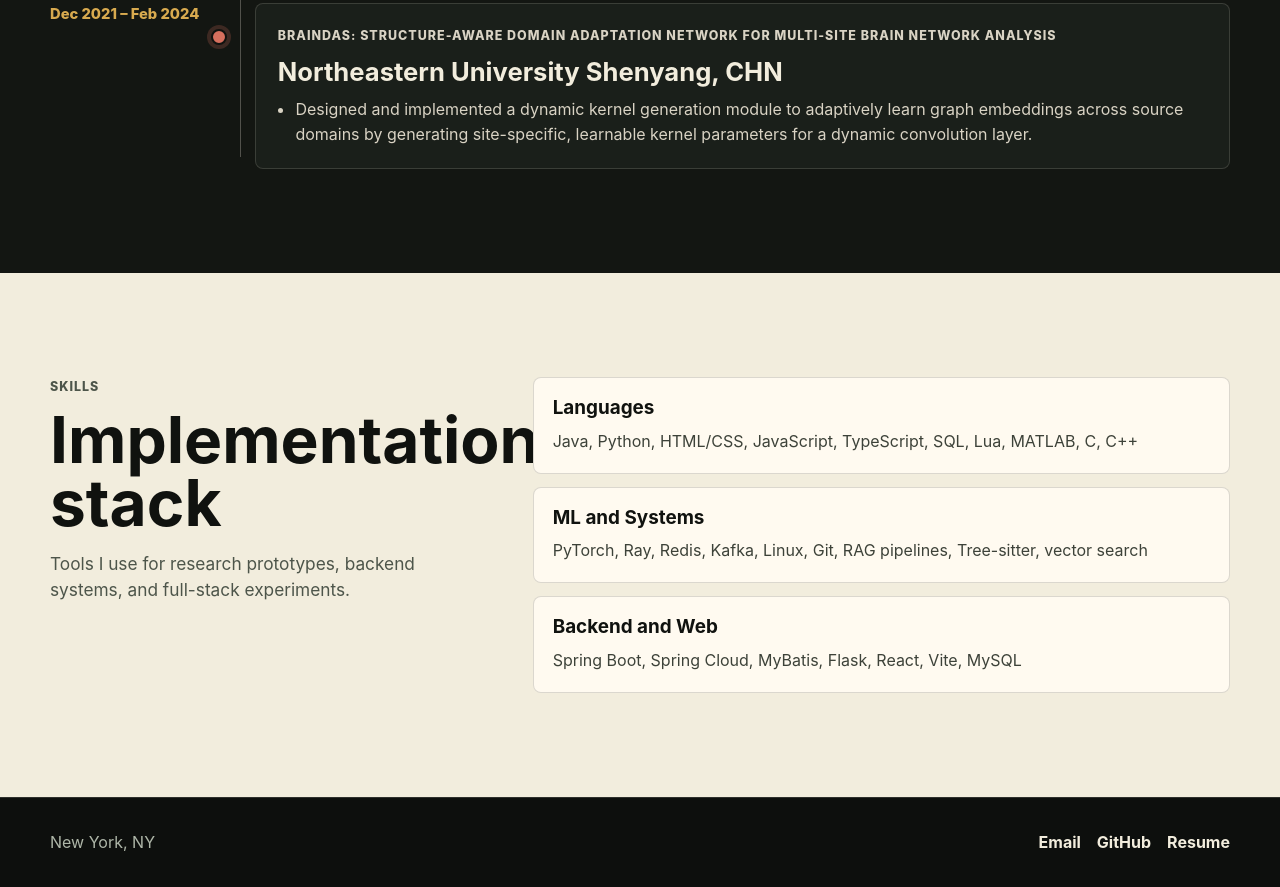
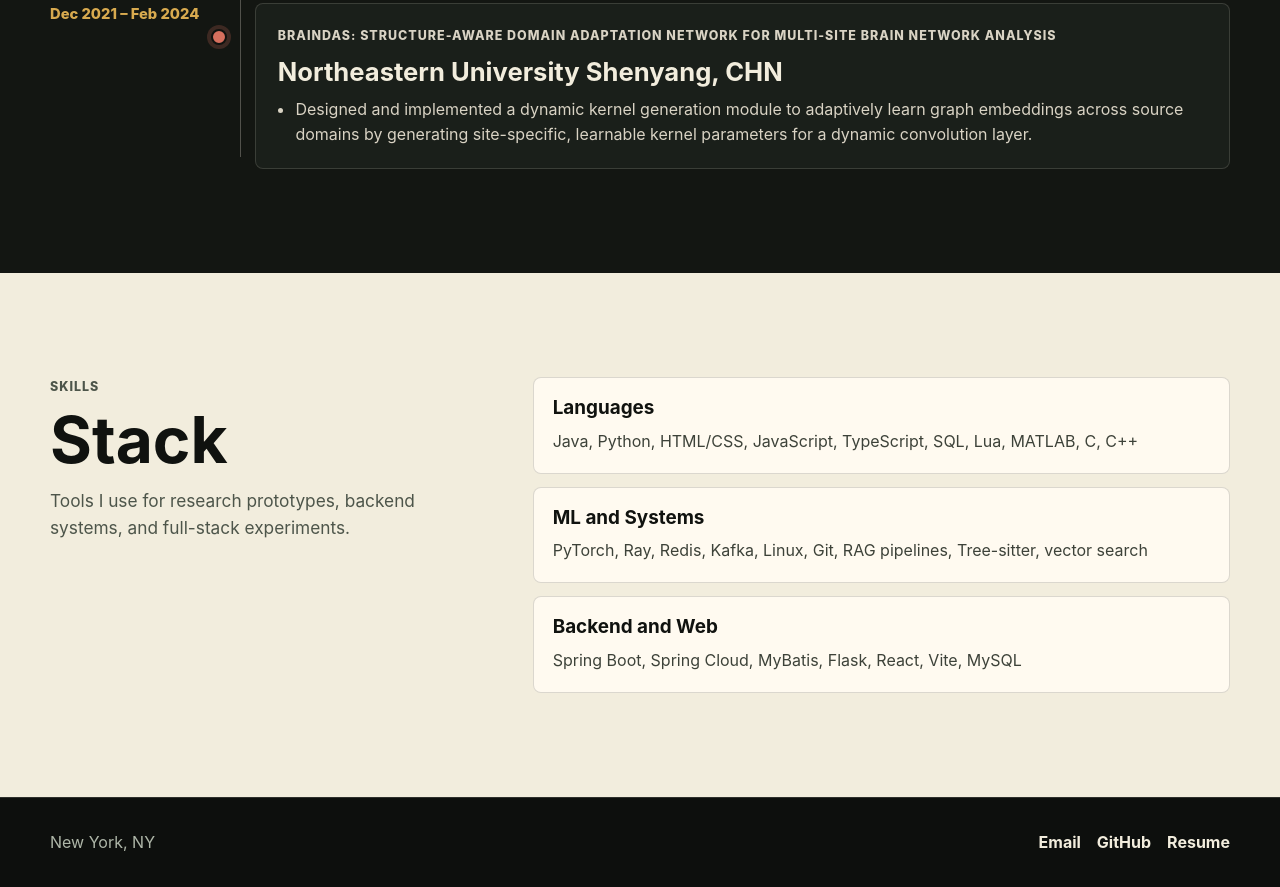
Before and after one commit to HuangZiheng-o-O/HuangZiheng-o-O.github.io, a plain HTML site: page henrik/index.html in a window 1280 px wide. Shown: the part 5116-6003 px from the top of the page. Drawn offline with Linux system fonts and the light colour scheme.

Commit message:
Shorten skills heading

```diff
--- a/henrik/index.html
+++ b/henrik/index.html
@@ -266,7 +266,7 @@
       <div class="section-inner skills-layout">
         <div class="section-heading reveal">
           <p class="section-kicker">Skills</p>
-          <h2>Implementation stack</h2>
+          <h2>Stack</h2>
           <p>Tools I use for research prototypes, backend systems, and full-stack experiments.</p>
         </div>
         <div class="skill-columns">
```
